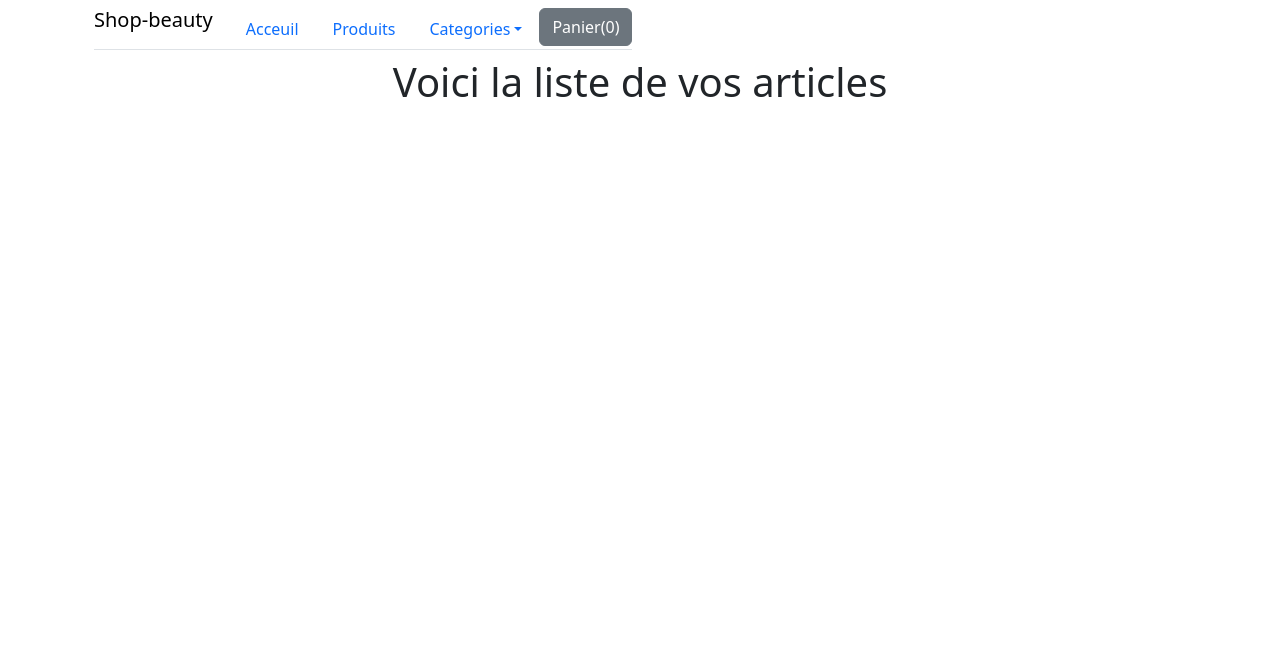
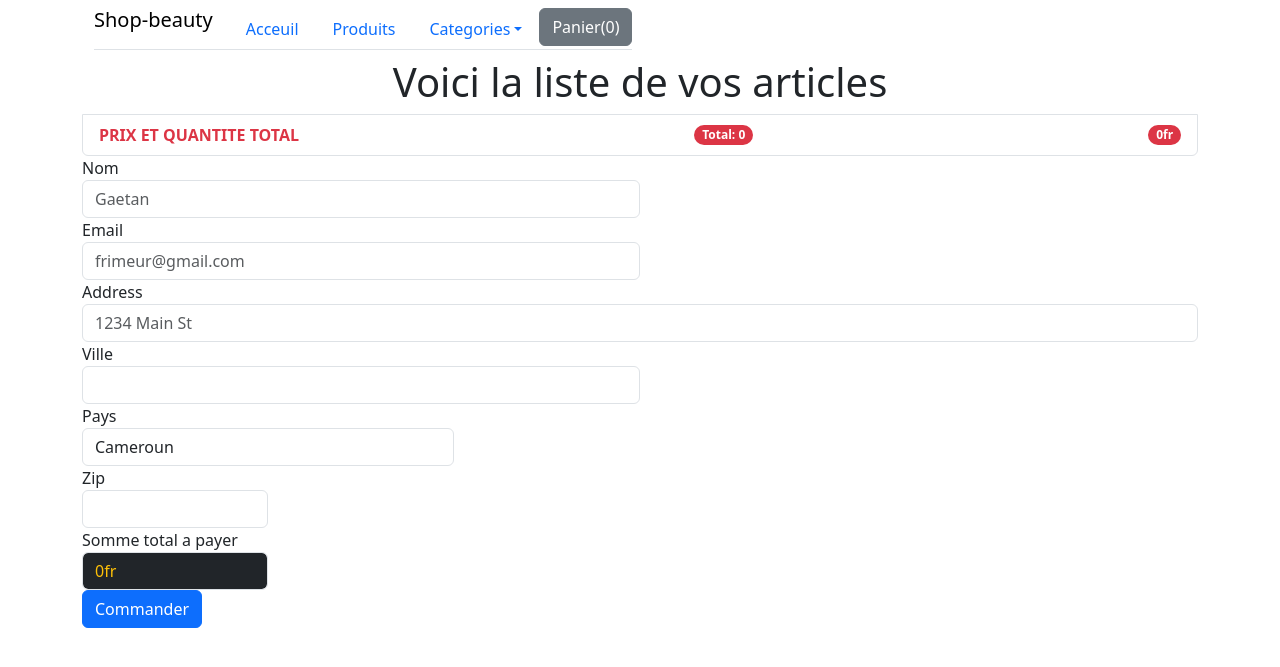
Before and after one commit to cv215/TP, a Django app: page /checkout in a window 1280 px wide. Shown: the top 667 px of the page. Run offline with Django 5.2, Linux system fonts and the light colour scheme.

Commit message:
amélioration de la page checkout

```diff
--- a/Ecommerce/shop/admin.py
+++ b/Ecommerce/shop/admin.py
@@ -1,5 +1,5 @@
 from django.contrib import admin
-from .models import Category, Product
+from .models import Category, Product, Commande
 
 # Register your models here.
 class AdminCategory(admin.ModelAdmin):
@@ -8,6 +8,10 @@ class AdminCategory(admin.ModelAdmin):
 class AdminProduct(admin.ModelAdmin):
     list_display = ('title', 'category', 'price', 'date_added')
 
+class AdminCommande(admin.ModelAdmin):
+    list_display = ('items', 'nom', 'email', 'address', 'ville', 'pays', 'total', 'date_commande')
+
 
 admin.site.register(Category, AdminCategory)
 admin.site.register(Product, AdminProduct)
+admin.site.register(Commande, AdminCommande)
--- a/Ecommerce/shop/templates/shop/checkout.html
+++ b/Ecommerce/shop/templates/shop/checkout.html
@@ -8,6 +8,55 @@
 </ul>
   </div>
 </div>
+<div class="row">
+    <div class="col-md-12">
+ <form method="POST">
+    {% csrf_token %}
+    <input type="hidden" id="items" name="items">
+  <div class="form-row">
+    <div class="form-group col-md-6">
+      <label for="inputEmail4">Nom</label>
+      <input type="text" class="form-control" name="nom" id="nom" placeholder="Gaetan">
+    </div>
+    <div class="form-group col-md-6">
+      <label for="inputPassword4">Email</label>
+      <input type="email" class="form-control" name="email" id="email" placeholder="frimeur@gmail.com">
+    </div>
+  </div>
+  <div class="form-group">
+    <label for="inputAddress">Address</label>
+    <input type="text" class="form-control" name="address" id="address" placeholder="1234 Main St">
+  </div>
+  <div class="form-row">
+    <div class="form-group col-md-6">
+      <label for="inputCity">Ville</label>
+      <input type="text" name="ville" id="ville" class="form-control" id="inputCity">
+    </div>
+    <div class="form-group col-md-4">
+      <label for="inputState">Pays</label>
+      <select id="pays" name="pays" class="form-control">
+        <option selected>Cameroun</option>
+        <option>Cote d'ivoir</option>
+        <option>Tchad</option>
+        <option>France</option>
+        <option>Burkina</option>
+      </select>
+    </div>
+    <div class="form-group col-md-2">
+      <label for="inputZip">Zip</label>
+      <input name="zipcode" id="zipcode" type="text" class="form-control" id="inputZip">
+    </div>
+    <div class="form-group col-md-2">
+      <label for="inputZip">Somme total a payer</label>
+      <input name="total" id="total" type="readonly" class="form-control bg-dark text-warning">
+    </div>
+  </div>
+  <div class="form-group">
+  </div>
+  <button type="submit" class="btn btn-primary">Commander</button>
+</form>
+    </div>
+</div>
 {% endblock %}
 {% block js %}
 <script type="text/javascript">
@@ -16,14 +65,28 @@
     } else {
         var panier = JSON.parse(localStorage.getItem('panier'));
     }
+    var total = 0;
+    var nombre = 0;
     for (var item in panier) {
         let quantite = panier[item][0];
         let nom = panier[item][1];
+        let prix = panier[item][2];
+        nombre += quantite;
+        total += prix;
         let itemString = `<li class="list-group-item d-flex justify-content-between align-items-center">
                             ${nom}
                             <span class="badge bg-primary rounded-pill">QTE ${quantite}</span>
+                            <span class="badge bg-warning rounded-pill">Prix ${prix}fr</span>
                         </li>`;
         $('#item-list').append(itemString);
     }
+     let itemNombre = `<li class="list-group-item d-flex justify-content-between align-items-center">
+                            <b class="text-danger">PRIX ET QUANTITE TOTAL </b>
+                            <span class="badge bg-danger rounded-pill">Total: ${nombre}</span>
+                            <span class="badge bg-danger rounded-pill"> ${total}fr</span>
+                        </li>`;
+    $('#item-list').append(itemNombre);
+    $('#total').val(total + "fr");
+    $('#items').val(JSON.stringify(panier));
 </script>
 {% endblock %}
--- a/Ecommerce/shop/views.py
+++ b/Ecommerce/shop/views.py
@@ -1,6 +1,6 @@
 from itertools import product
 from django.shortcuts import render
-from .models import Product
+from .models import Product, Commande
 from django.core.paginator import Paginator
 
 # Create your views here.
@@ -22,4 +22,25 @@ def detail(request, product_id):
     return render(request, 'shop/details.html', {'product': product_object})
 
 def checkout(request):
+    if request.method == 'POST':
+        items = request.POST.get('items')
+        total = request.POST.get('total')
+        nom = request.POST.get('nom')
+        email = request.POST.get('email')
+        address = request.POST.get('address')
+        ville = request.POST.get('ville')
+        pays = request.POST.get('pays')
+        zipcode = request.POST.get('zipcode')
+        com = Commande(
+            items=items,
+            total=total,
+            nom=nom,
+            email=email,
+            address=address,
+            ville=ville,
+            pays=pays,
+            zipcode=zipcode
+        )
+        com.save()
+
     return render(request, 'shop/checkout.html')
```
Also changed, not shown: Ecommerce/shop/models.py (+17 -0 lines), Ecommerce/shop/templates/shop/index.html (+5 -3 lines), Ecommerce/db.sqlite3, Ecommerce/shop/migrations/0002_commande_alter_category_id_alter_product_id.py (added), Ecommerce/shop/migrations/0003_commande_total.py (added).
